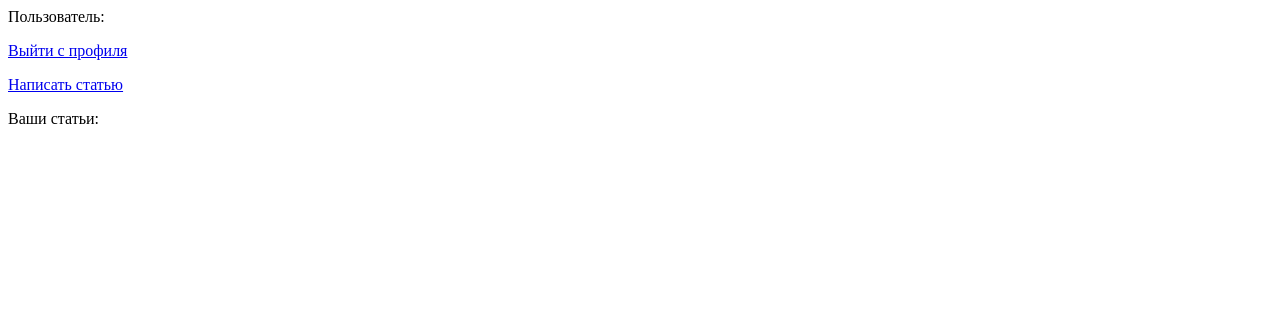
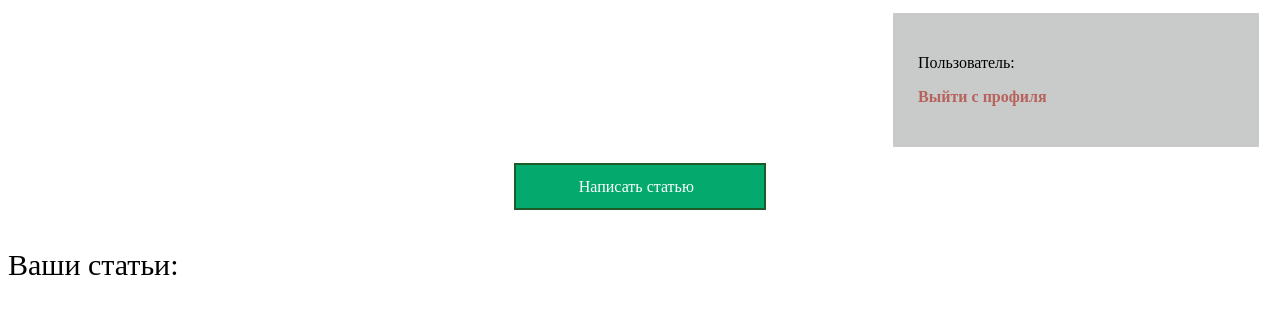
Before and after one commit to bogdanpashtet/web_kursach, a PHP site: page /templates/profile_template.html in a window 1280 px wide. Shown: the top 314 px of the page. Run offline with PHP 8.4, Linux system fonts and the light colour scheme.

Commit message:
first commit

```diff
--- a/functions/output_articles_func.php
+++ b/functions/output_articles_func.php
@@ -10,7 +10,7 @@ function output_articles ($sql, $content="") {
     while($row = mysqli_fetch_array($sql)) {
         $content = $content . "<a class='articles' href='article.php?snake_name={$row['0']}'>
                                 <div id='title'>{$row['1']}</div>
-                                <div class='author'>{$row['2']}</div></a>";
+                                <div id='author'>{$row['2']}</div></a>";
     }
 
     $content = $content . '</div>';
--- a/profile.php
+++ b/profile.php
@@ -4,7 +4,7 @@ session_start();
 if ($_SESSION['user']) {
     $enter = $_SESSION['user']['login'];
 } else {
-    $enter = "Вход";
+    header('Location: authorization.php');
 }
 
 $title = "Профиль";
--- a/styles/article_style.css
+++ b/styles/article_style.css
@@ -10,6 +10,7 @@
     text-align: right;
 }
 
-table {
+table, img {
     text-align: center;
+    align-items: center;
 }
--- a/styles/auth_reg.css
+++ b/styles/auth_reg.css
@@ -41,7 +41,3 @@ form {
     text-align: center;
     font-weight: bold;
 }
-
-.logout {
-    color: #b7625c;
-}
--- a/styles/profile.css
+++ b/styles/profile.css
@@ -0,0 +1,35 @@
+
+.profile_block {
+    text-align: left ;
+    background-color: #c9cbca;
+    padding: 2%;
+    margin: 1% 1% 1% 70%;
+}
+
+.logout a{
+    color: #b7625c;
+    font-weight: bold;
+    text-decoration: none;
+}
+
+.write_article {
+    display: flex;
+    text-align: center;
+    align-items: center;
+    padding: 1% 5% 1% 5%;
+    margin: 0 40% 0 40% ;
+    color: white;
+    background-color: #04AA6D;
+    text-decoration: none;
+    border: #1f5a29 solid 2px;
+}
+
+.write_article:hover {
+    background-color: #1f5a29;
+}
+
+#your_articles {
+    margin-top: 3%;
+    font-size: 30px;
+    text-decoration: solid;
+}
--- a/templates/article_template.html
+++ b/templates/article_template.html
@@ -11,10 +11,4 @@
 
   <button id="back" class="btn cat_button"><a href="<?= $previous; ?>">Назад</a></button>
 
-<!--  <script>-->
-<!--    if (document.getElementById("back").onclick)  {-->
-<!--      $previous = "javascript:history.go(-1)";-->
-<!--    }-->
-<!--  </script>-->
-
 </div>
--- a/templates/profile_template.html
+++ b/templates/profile_template.html
@@ -1,12 +1,14 @@
 <link rel="stylesheet" href="/styles/profile.css">
 
 <main class="main-content">
-  <p>Пользователь: <?= $username; ?></p>
-  <p class="logout"><a href="/logout.php">Выйти с профиля</a></p>
+  <div class="profile_block">
+    <p>Пользователь: <?= $username; ?></p>
+    <p class="logout"><a href="/logout.php">Выйти с профиля</a></p>
+  </div>
 
-  <p><a href="/create_edit_article.php">Написать статью</a></p>
+  <p><a class="write_article" href="/create_edit_article.php">Написать статью</a></p>
 
-  <p>Ваши статьи: </p>
+  <p id="your_articles">Ваши статьи: </p>
 
   <?= $content; ?>
 
```
Also changed, not shown: styles/article_list_style.css (+11 -7 lines).
